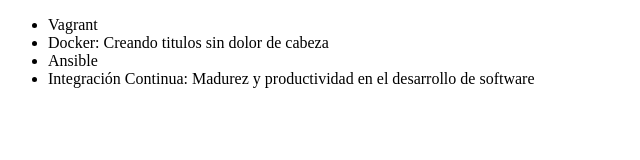
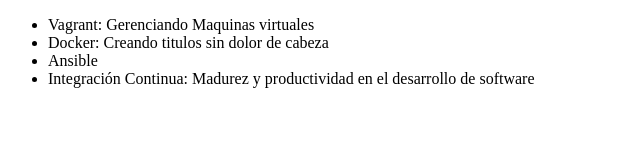
Before and after one commit to jlinaresmedalla/alura-git, a plain HTML site: page index.html in a window 1280 px wide. Shown: the whole page, without its empty margins (0-640 px from the left). Drawn offline with Linux system fonts and the light colour scheme.

Commit message:
Corrigiendo Curso de vagrand

```diff
--- a/index.html
+++ b/index.html
@@ -6,7 +6,7 @@
     </head>
     <body>
         <ul>
-            <li>Vagrant</li>
+            <li>Vagrant: Gerenciando Maquinas virtuales</li>
             <li>Docker: Creando titulos sin dolor de cabeza</li>
             <li>Ansible</li>
             <li>Integración Continua: Madurez y productividad en el desarrollo de software</li>
```
